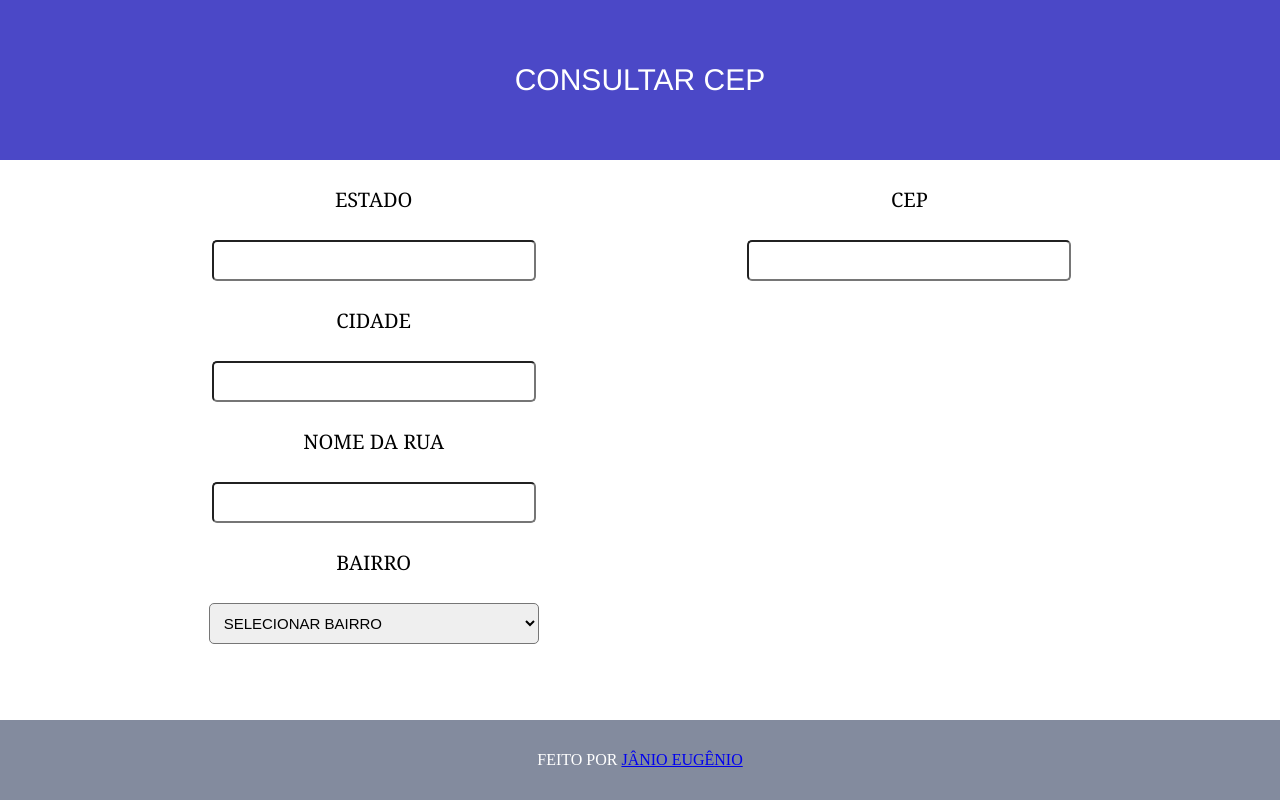
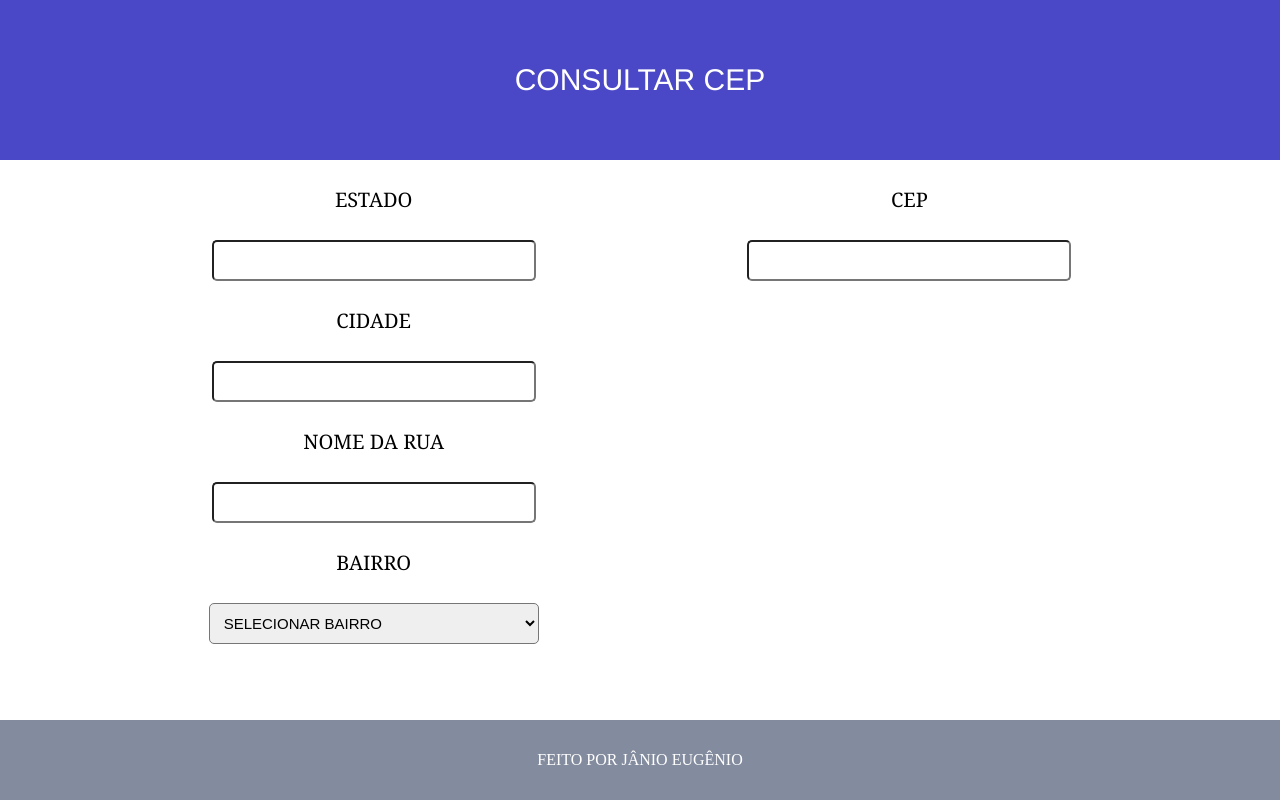
Before and after one commit to janioeugenio/consulta-CEP, a plain HTML site: page index.html in a window 1280 px wide. Drawn offline with Linux system fonts and the light colour scheme.

Commit message:
Update index.css

```diff
--- a/CSS/index.css
+++ b/CSS/index.css
@@ -104,6 +104,11 @@
     font-weight: 300;
 }
 
+.link{
+    color: var(--braco);
+    text-decoration: none;
+}
+
 /*adptação para tablet*/
 
 @media screen and (min-width: 480px) and (max-width: 1024px){
```
